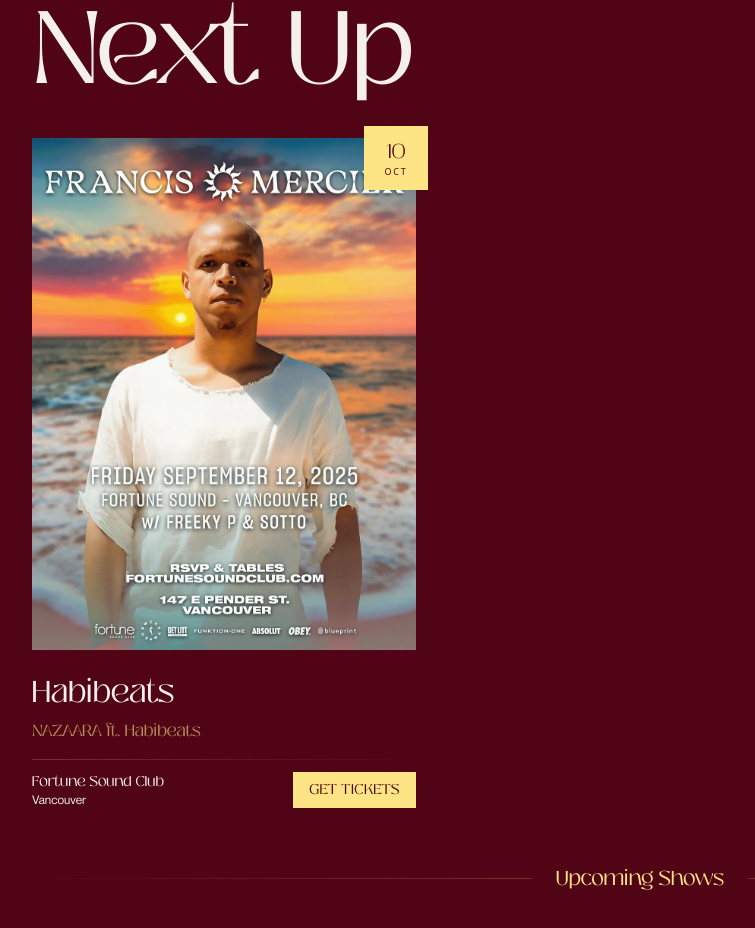
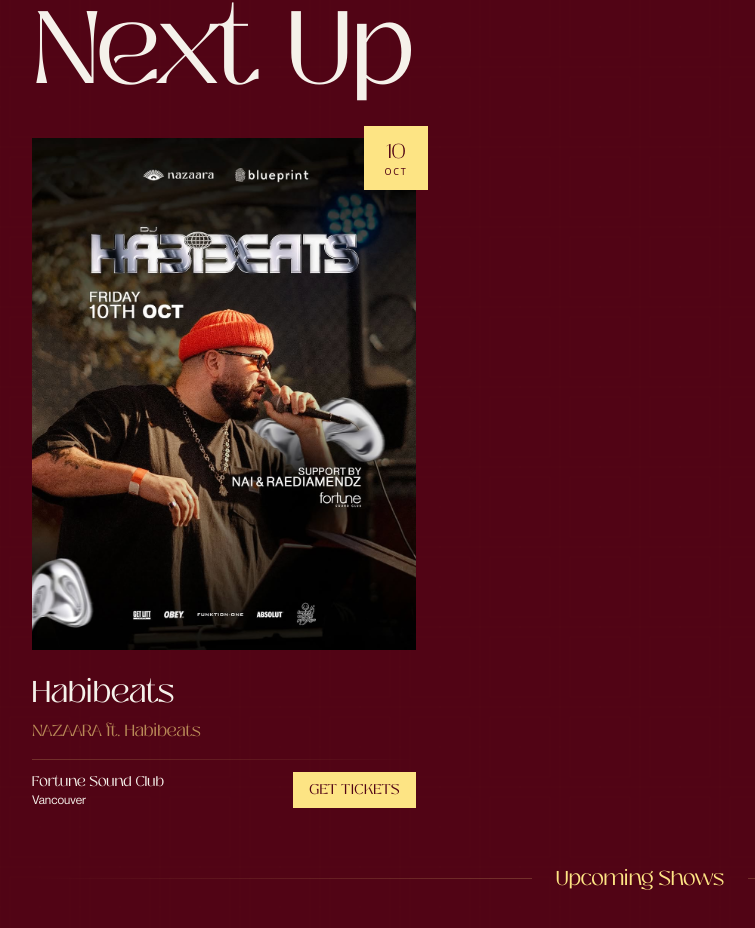
Before and after one commit to olyaiy/nazaara, a Next.js app: page / in a window 1280 px wide. Shown: the part 872-1800 px from the top of the page, without its empty margins (0-755 px from the left). Built offline with nearby package versions, Linux system fonts and the light colour scheme; no server answers.

Commit message:
updated poster

```diff
--- a/src/content/events.ts
+++ b/src/content/events.ts
@@ -237,7 +237,7 @@
     city: "Vancouver",
     country: "Canada",
     price: "20",
-    image: "/events/Francis Mercier Poster.webp",
+    image: "/events/Habibeats.jpg",
     status: "On Sale",
     isFeatured: false,
     ticketUrl: "https://www.ticketweb.ca/event/dj-habibeats-fortune-sound-club-tickets/13916184?pl=blueprintt",
```
Also changed, not shown: public/events/Habibeats.jpg (added).
